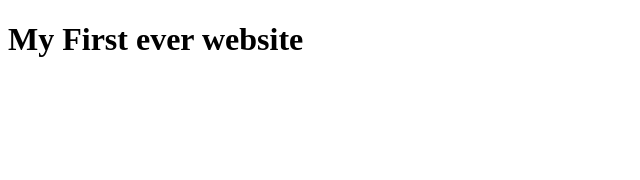
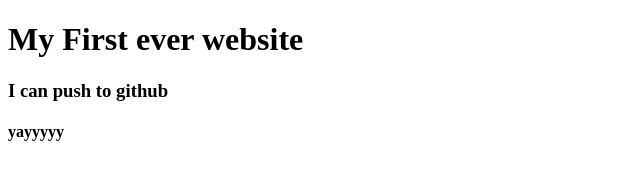
Before and after one commit to firujsiddiqueetusar/my-first-website, a plain HTML site: page index.html in a window 1280 px wide. Shown: the whole page, without its empty margins (0-640 px from the left). Drawn offline with Linux system fonts and the light colour scheme.

Commit message:
third commit

```diff
--- a/index.html
+++ b/index.html
@@ -7,6 +7,9 @@
 </head>
 <body>
 	<h1>My First ever website</h1>
+	<h3>I can push to github</h3>
+	<h4>yayyyyy</h4>
+
 
 </body>
 </html>
```
